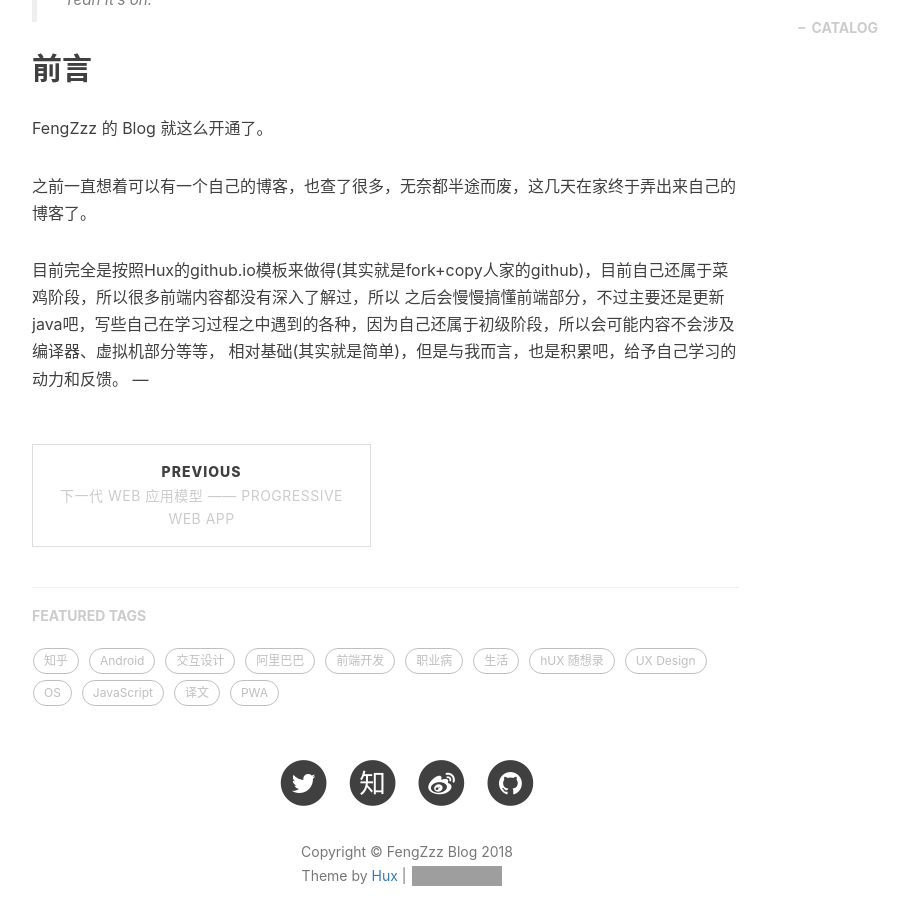
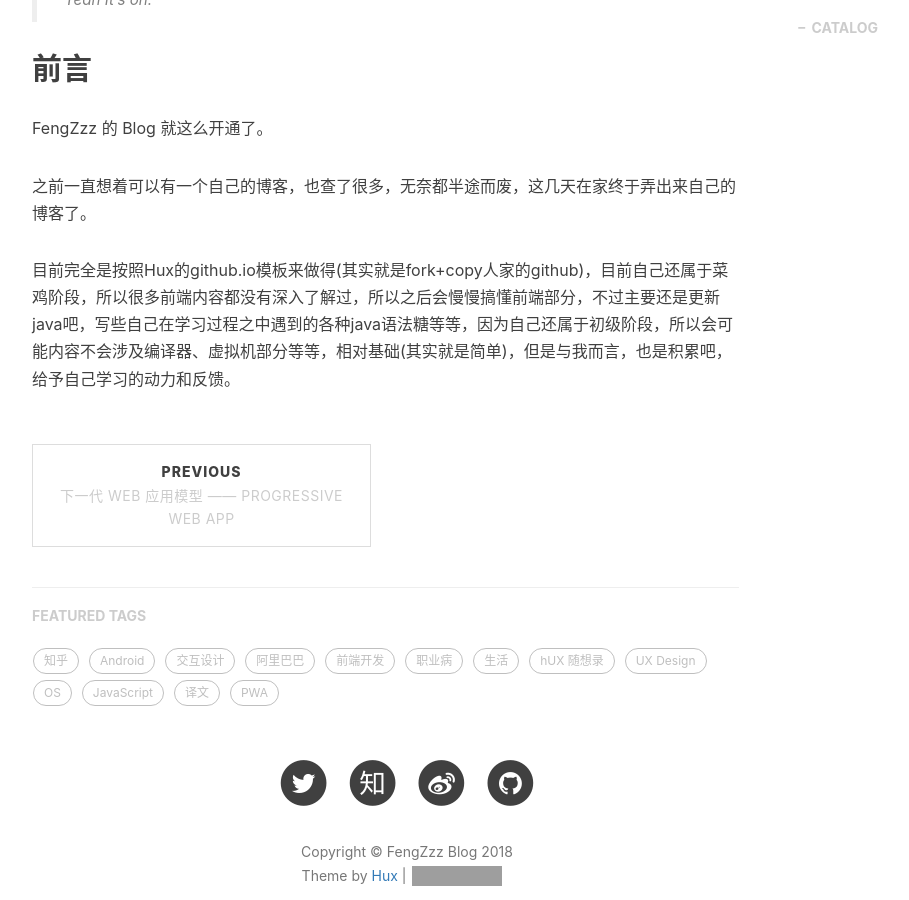
Before and after one commit to Chopp3rrr/Chopp3rrr.github.io, a Jekyll site: the page built from _posts/2018-02-02-hello-blog.markdown, in a window 1280 px wide and 900 px high, scrolled down 586 px. Shown: the whole window, without its empty margins (233-1142 px from the left). Built offline with Jekyll 4.4.1, drawn with Linux system fonts in a browser that asks for light colours; nearby versions of some CDN libraries; comment, search, counter and statistics services are not loaded; grey boxes are pictures that could not be loaded.

Commit message:
修改readme

```diff
--- a/_posts/2018-02-02-hello-blog.markdown
+++ b/_posts/2018-02-02-hello-blog.markdown
@@ -21,7 +21,4 @@ FengZzz 的 Blog 就这么开通了。
 
 之前一直想着可以有一个自己的博客，也查了很多，无奈都半途而废，这几天在家终于弄出来自己的博客了。
 
-目前完全是按照Hux的github.io模板来做得(其实就是fork+copy人家的github)，目前自己还属于菜鸡阶段，所以很多前端内容都没有深入了解过，所以
-之后会慢慢搞懂前端部分，不过主要还是更新java吧，写些自己在学习过程之中遇到的各种，因为自己还属于初级阶段，所以会可能内容不会涉及编译器、虚拟机部分等等，
-相对基础(其实就是简单)，但是与我而言，也是积累吧，给予自己学习的动力和反馈。
----
+目前完全是按照Hux的github.io模板来做得(其实就是fork+copy人家的github)，目前自己还属于菜鸡阶段，所以很多前端内容都没有深入了解过，所以之后会慢慢搞懂前端部分，不过主要还是更新java吧，写些自己在学习过程之中遇到的各种java语法糖等等，因为自己还属于初级阶段，所以会可能内容不会涉及编译器、虚拟机部分等等，相对基础(其实就是简单)，但是与我而言，也是积累吧，给予自己学习的动力和反馈。
```
Also changed, not shown: README.md.
